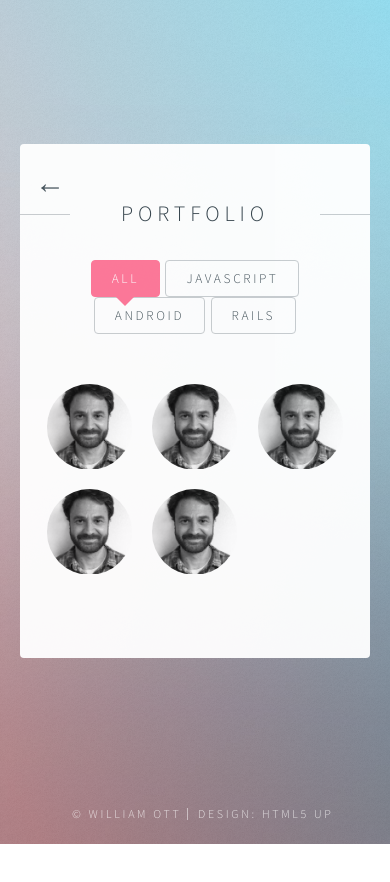
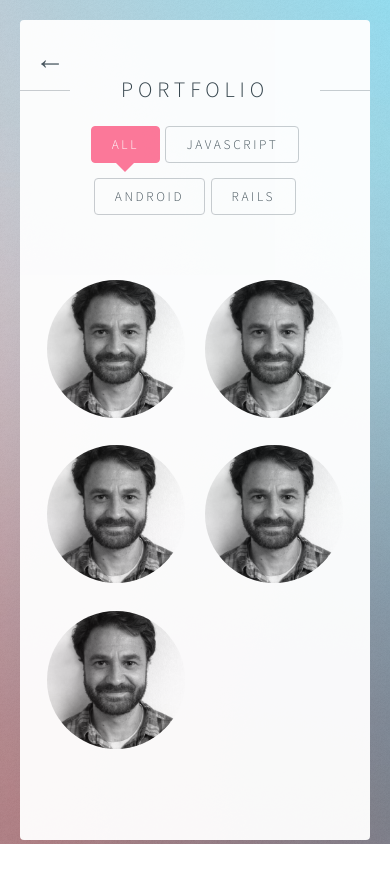
Before and after one commit to oddalot/homepage, a plain HTML site: page index.html in a window 390 px wide. Both pictures are taken after a click on the link "PORTFOLIO". Before the commit the page ends 844 px from the top, so only its background shows below. Drawn offline with Linux system fonts and the light colour scheme.

Commit message:
add media query for portfolio grid item

```diff
--- a/assets/css/main.css
+++ b/assets/css/main.css
@@ -858,10 +858,11 @@
 
     #portfolio {
       display: none;
+      min-height: 520px;
     }
 
     .portfolio-header {
-      margin-bottom: 30px;
+      margin-bottom: 15px;
     }
 
     .avatar h1 {
@@ -870,18 +871,29 @@
       margin: 0 auto;
     }
 
+    #portfolio .button {
+      margin-bottom: 15px;
+    }
+
+    #portfolio .grid {
+      margin: -10px;
+    }
+
     #portfolio .grid-item {
+      display: inline-block;
       width: 33.33%;
-      display:table-cell;
-      vertical-align:middle;
-      text-align:center;
+      padding: 10px;
+    }
+
+
+		@media screen and (max-width: 480px) {
+      #portfolio .grid-item {
+        width: 50%;
+      }
     }
 
     #portfolio .project-image img {
-      display: block;
-      margin: auto auto;
       border-radius: 100%;
-      padding: 10px;
       width: 100%;
     }
 
@@ -895,11 +907,6 @@
       left: 15px;
       font-size: 30px;
       cursor: pointer;
-    }
-
-    #portfolio .grid {
-      margin: -10px;
-      text-align: justify;
     }
 
     .button.is-checked {
--- a/index.html
+++ b/index.html
@@ -120,6 +120,7 @@
         .resolve();
 
         var iso = new Isotope( '.grid', {
+          percentPosition: true,
           layoutMode: 'fitRows'
         });
 
```
